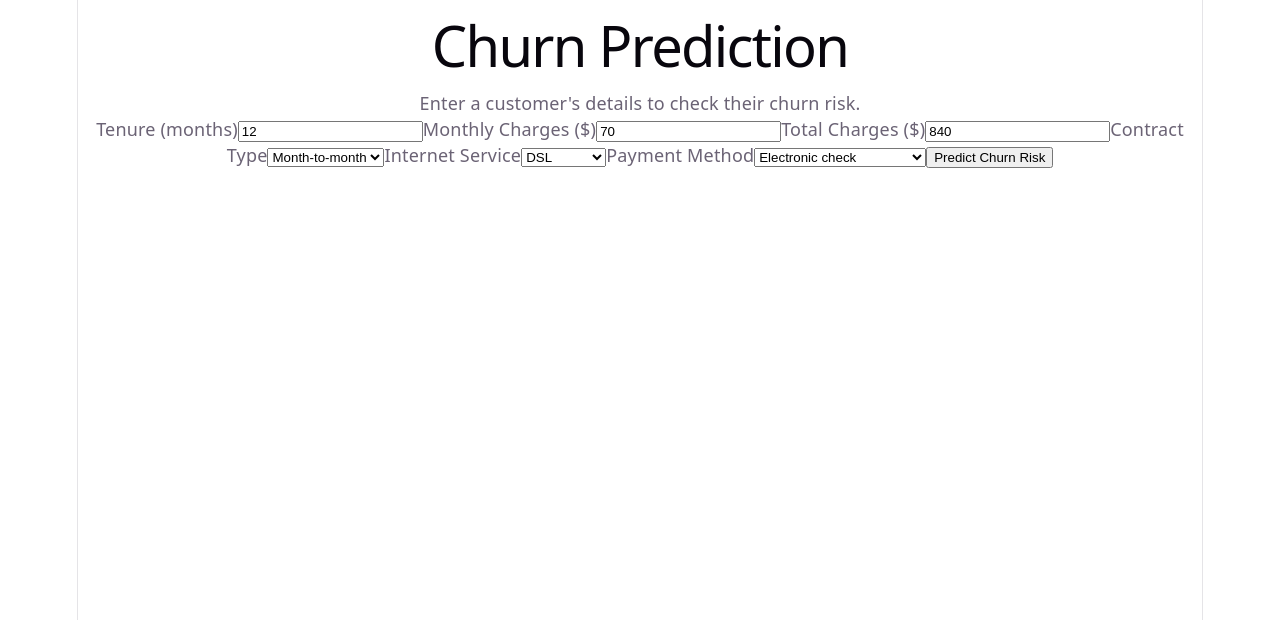
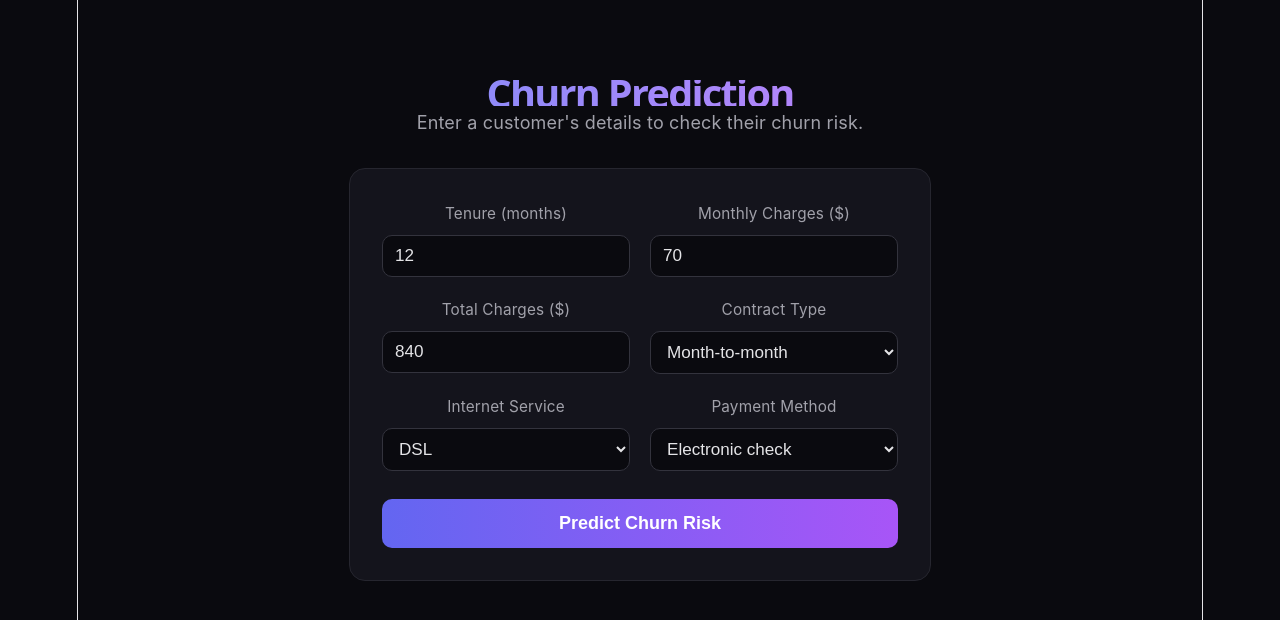
Before and after one commit to Jihanvall/Churn-prediciton, a React app in the folder frontend/: page / in a window 1280 px wide. Shown: the top 620 px of the page. Built offline with nearby package versions, Linux system fonts and the light colour scheme; the HTML template or start-up script is replaced by a standard one.

Commit message:
Redesign frontend with dark dashboard theme

```diff
--- a/frontend/src/App.css
+++ b/frontend/src/App.css
@@ -1,184 +1,128 @@
-.counter {
-  font-size: 16px;
-  padding: 5px 10px;
-  border-radius: 5px;
-  color: var(--accent);
-  background: var(--accent-bg);
-  border: 2px solid transparent;
-  transition: border-color 0.3s;
-  margin-bottom: 24px;
-
-  &:hover {
-    border-color: var(--accent-border);
-  }
-  &:focus-visible {
-    outline: 2px solid var(--accent);
-    outline-offset: 2px;
-  }
+* {
+  box-sizing: border-box;
 }
 
-.hero {
-  position: relative;
-
-  .base,
-  .framework,
-  .vite {
-    inset-inline: 0;
-    margin: 0 auto;
+body {
+  margin: 0;
+  background: #0a0a0f;
+  color: #e4e4e7;
+  font-family: -apple-system, BlinkMacSystemFont, 'Segoe UI', Roboto, sans-serif;
 }
 
-  .base {
-    width: 170px;
-    position: relative;
-    z-index: 0;
+.app {
+  max-width: 900px;
+  margin: 0 auto;
+  padding: 48px 24px 80px;
 }
 
-  .framework,
-  .vite {
-    position: absolute;
+h1 {
+  font-size: 2.2rem;
+  font-weight: 700;
+  margin-bottom: 4px;
+  background: linear-gradient(90deg, #818cf8, #c084fc);
+  -webkit-background-clip: text;
+  background-clip: text;
+  color: transparent;
 }
 
-  .framework {
-    z-index: 1;
-    top: 34px;
-    height: 28px;
-    transform: perspective(2000px) rotateZ(300deg) rotateX(44deg) rotateY(39deg)
-      scale(1.4);
+.subtitle {
+  color: #a1a1aa;
+  margin-bottom: 32px;
 }
 
-  .vite {
-    z-index: 0;
-    top: 107px;
-    height: 26px;
-    width: auto;
-    transform: perspective(2000px) rotateZ(300deg) rotateX(40deg) rotateY(39deg)
-      scale(0.8);
-  }
+.form {
+  display: grid;
+  grid-template-columns: repeat(2, 1fr);
+  gap: 20px;
+  background: #14141c;
+  border: 1px solid #26262f;
+  border-radius: 16px;
+  padding: 32px;
 }
 
-#center {
+.form label {
   display: flex;
   flex-direction: column;
-  gap: 25px;
-  place-content: center;
-  place-items: center;
-  flex-grow: 1;
-
-  @media (max-width: 1024px) {
-    padding: 32px 20px 24px;
-    gap: 18px;
-  }
+  gap: 8px;
+  font-size: 0.85rem;
+  color: #a1a1aa;
 }
 
-#next-steps {
-  display: flex;
-  border-top: 1px solid var(--border);
-  text-align: left;
-
-  & > div {
-    flex: 1 1 0;
-    padding: 32px;
-    @media (max-width: 1024px) {
-      padding: 24px 20px;
-    }
+.form input,
+.form select {
+  background: #0a0a0f;
+  border: 1px solid #33333d;
+  border-radius: 10px;
+  padding: 10px 12px;
+  color: #e4e4e7;
+  font-size: 0.95rem;
 }
 
-  .icon {
-    margin-bottom: 16px;
-    width: 22px;
-    height: 22px;
+.form input:focus,
+.form select:focus {
+  outline: none;
+  border-color: #818cf8;
 }
 
-  @media (max-width: 1024px) {
-    flex-direction: column;
+.form button {
+  grid-column: 1 / -1;
+  margin-top: 8px;
+  padding: 14px;
+  border: none;
+  border-radius: 10px;
+  background: linear-gradient(90deg, #6366f1, #a855f7);
+  color: white;
+  font-weight: 600;
+  font-size: 1rem;
+  cursor: pointer;
+  transition: opacity 0.2s;
+}
+
+.form button:hover {
+  opacity: 0.9;
+}
+
+.form button:disabled {
+  opacity: 0.5;
+  cursor: not-allowed;
+}
+
+.error {
+  margin-top: 20px;
+  color: #f87171;
+}
+
+.result {
+  margin-top: 24px;
+  padding: 24px 32px;
+  border-radius: 16px;
   text-align: center;
 }
+
+.result h2 {
+  margin: 0 0 8px;
+  font-size: 1.6rem;
 }
 
-#docs {
-  border-right: 1px solid var(--border);
-
-  @media (max-width: 1024px) {
-    border-right: none;
-    border-bottom: 1px solid var(--border);
-  }
+.result p {
+  margin: 0;
+  color: #d4d4d8;
 }
 
-#next-steps ul {
-  list-style: none;
-  padding: 0;
-  display: flex;
-  gap: 8px;
-  margin: 32px 0 0;
-
-  .logo {
-    height: 18px;
+.result.stable {
+  background: rgba(74, 222, 128, 0.1);
+  border: 1px solid rgba(74, 222, 128, 0.3);
 }
 
-  a {
-    color: var(--text-h);
-    font-size: 16px;
-    border-radius: 6px;
-    background: var(--social-bg);
-    display: flex;
-    padding: 6px 12px;
-    align-items: center;
-    gap: 8px;
-    text-decoration: none;
-    transition: box-shadow 0.3s;
-
-    &:hover {
-      box-shadow: var(--shadow);
-    }
-    .button-icon {
-      height: 18px;
-      width: 18px;
-    }
+.result.stable h2 {
+  color: #4ade80;
 }
 
-  @media (max-width: 1024px) {
-    margin-top: 20px;
-    flex-wrap: wrap;
-    justify-content: center;
-
-    li {
-      flex: 1 1 calc(50% - 8px);
+.result.risk {
+  background: rgba(248, 113, 113, 0.1);
+  border: 1px solid rgba(248, 113, 113, 0.3);
 }
 
-    a {
-      width: 100%;
-      justify-content: center;
-      box-sizing: border-box;
+.result.risk h2 {
+  color: #f87171;
 }
-  }
-}
-
-#spacer {
-  height: 88px;
-  border-top: 1px solid var(--border);
-  @media (max-width: 1024px) {
-    height: 48px;
-  }
-}
-
-.ticks {
-  position: relative;
-  width: 100%;
-
-  &::before,
-  &::after {
-    content: '';
-    position: absolute;
-    top: -4.5px;
-    border: 5px solid transparent;
-  }
-
-  &::before {
-    left: 0;
-    border-left-color: var(--border);
-  }
-  &::after {
-    right: 0;
-    border-right-color: var(--border);
-  }
-}
```
Lines whose indentation alone changed are shown as unchanged.
